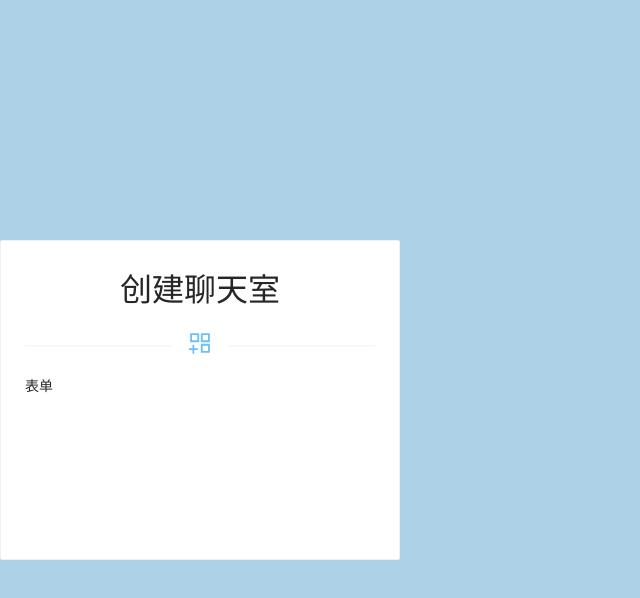
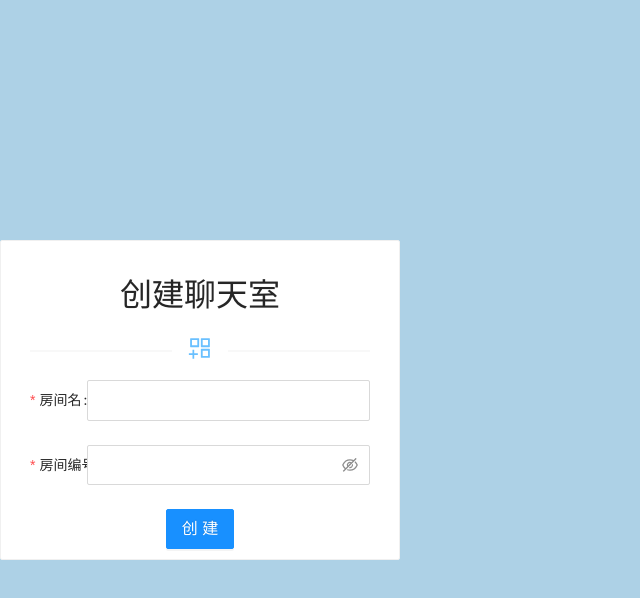
Before and after one commit to StudyRecording/chat-app, a React (Create React App) app: page / in a window 1280 px wide. Both pictures are taken after a click on the button "创建聊天室". Shown: the top 598 px of the page, without its empty margins (0-640 px from the left). Built offline with nearby package versions, Linux system fonts and the light colour scheme.

Commit message:
编写创建房间页面的表单

```diff
--- /dev/null
+++ b/src/css/component/CreateRoom.css
@@ -0,0 +1,8 @@
+@import '~antd/dist/antd.css';
+
+.create-form {
+    width: 100%;
+    height: 95%;
+    margin-top: 1vh;
+    text-align: center;
+}
--- a/src/main/Login.jsx
+++ b/src/main/Login.jsx
@@ -41,7 +41,7 @@ class Login extends React.Component {
 
         return (
             <div className={'my-login'}>
-                <Card className={'login-card'} hoverable={true} >
+                <Card className={'login-card'} hoverable={true} bodyStyle={{margin: '5px', height: '100%'}} >
                     {element}
                 </Card>
             </div>
--- a/src/main/component/CreateRoom.jsx
+++ b/src/main/component/CreateRoom.jsx
@@ -1,19 +1,74 @@
 import React from 'react';
-import { Row, Divider } from 'antd';
+import { Row, Divider, Form, Input, Button } from 'antd';
 import { AppstoreAddOutlined } from '@ant-design/icons';
+import '../../css/component/CreateRoom.css';
 
 class CreateRoom extends React.Component {
 
+    /**
+     * 表单的值
+     * @param values
+     */
+    onFinish = values => {
+        console.log('Success:', values);
+    };
+
+    /**
+     * 表单提交失败
+     * @param errorInfo
+     */
+    onFinishFailed = errorInfo => {
+        console.log('Failed:', errorInfo);
+    };
 
     render() {
+        const layout = {
+            labelCol: {
+                span: 4,
+            },
+            wrapperCol: {
+                span: 20,
+            },
+        };
         return (
             <>
             <Row style={{textAlign: 'center', fontSize: '4vh'}}>
                 <div style={{width: '100%', textAlign: 'center'}}>创建聊天室</div>
             </Row>
             <Divider>{<AppstoreAddOutlined style={{color: '#69c0ff', fontSize: '3vh'}}/>}</Divider>
-            <Row>
-                表单
+            <Row style={{textAlign: 'center'}}>
+                <Form
+                    {...layout}
+                    size={'large'}
+                    className={'create-form'}
+                    name="basic"
+                    onFinish={this.onFinish}
+                    onFinishFailed={this.onFinishFailed}
+                >
+                    <Form.Item
+                        label="房间名"
+                        name="roomName"
+                        rules={[{ required: true, message: '请输入房间名!' }]}
+                    >
+                        <Input />
+                    </Form.Item>
+
+                    <Form.Item
+                        label="房间编号"
+                        name="roomNum"
+                        rules={[{ required: true, message: '请输入房间号!' }]}
+                    >
+                        <Input.Password />
+                    </Form.Item>
+
+                    <Form.Item
+                        wrapperCol={12}
+                    >
+                        <Button type="primary" htmlType="submit">
+                            创建
+                        </Button>
+                    </Form.Item>
+                </Form>
             </Row>
             </>
         )
```
Also changed, not shown: 1 other file (tests, documents, lock files or other folders).
